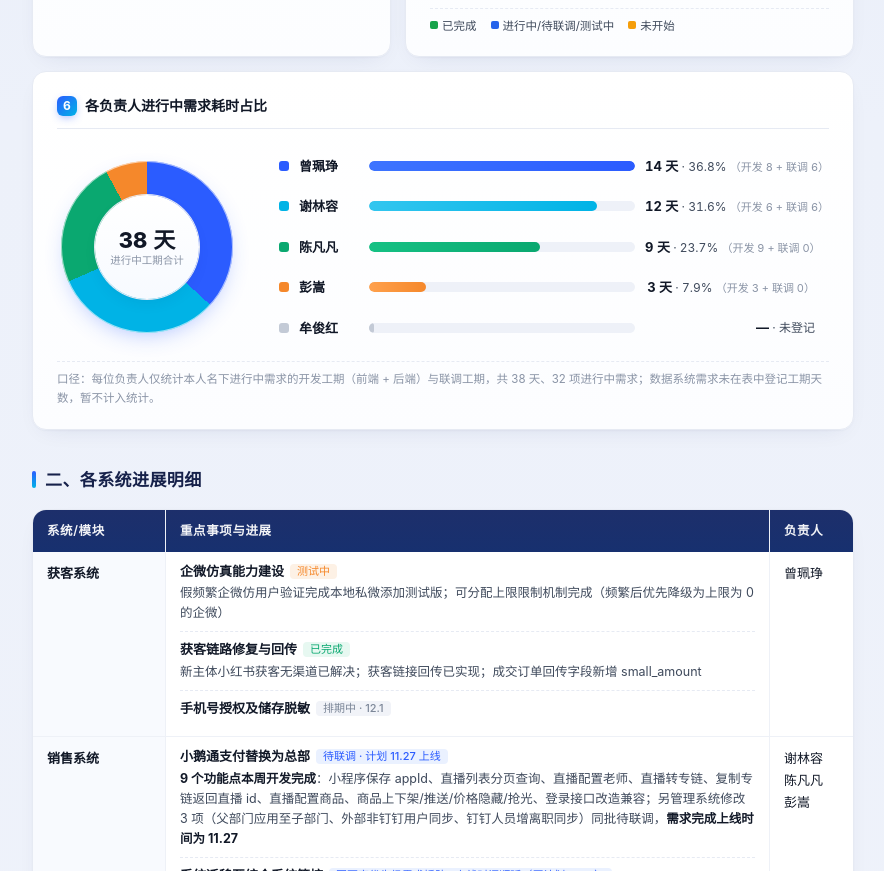
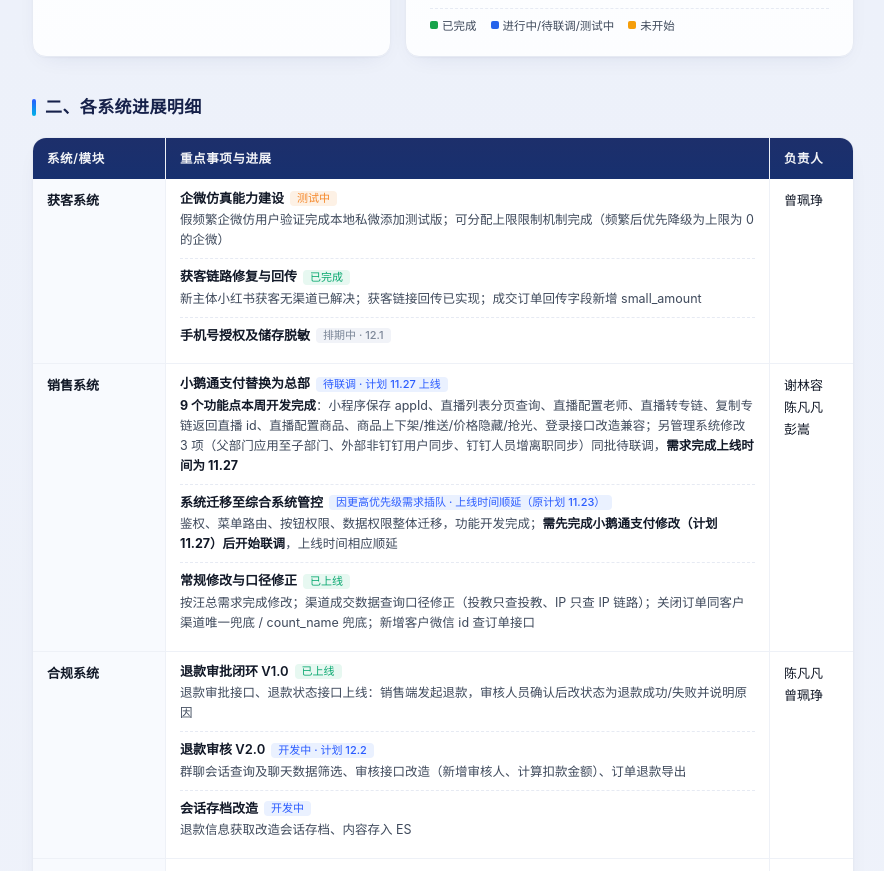
Before and after one commit to zhangxiang215/qk-yunzhou-week1123-report, a plain HTML site: page index.html in a window 1280 px wide. Shown: the part 1202-2073 px from the top of the page, without its empty margins (294-1178 px from the left). Drawn offline with Linux system fonts and the light colour scheme.

Commit message:
删除各负责人进行中需求耗时占比图表

```diff
--- a/index.html
+++ b/index.html
@@ -179,10 +179,6 @@
     .share-row .nm{width:52px;font-size:12px;}
     .stk-bar{height:13px;}
     td .it .dsc{font-size:11.5px;}
-    .pie{width:140px;height:140px;}
-    .pie::before{inset:28px;}
-    .pie .pc .n{font-size:18px;}
-    .pie-wrap{gap:18px;justify-content:center;}
   }
   /* 负责人图表 */
   .charts{display:grid;grid-template-columns:1fr 1.25fr;gap:14px;margin:16px 0 20px;}
@@ -191,28 +187,6 @@
   .charts h3{font-size:14px;font-weight:700;display:flex;align-items:center;gap:8px;padding-bottom:10px;border-bottom:1px solid var(--line);margin-bottom:12px;margin-top:2px;}
   .charts h3 .idx{width:20px;height:20px;border-radius:6px;background:var(--grad-main);color:#fff;font-size:12px;display:flex;align-items:center;justify-content:center;flex:none;box-shadow:0 3px 8px -2px rgba(43,92,255,.45);}
   .chart-note{color:var(--ink-3);font-size:11.5px;margin-top:12px;padding-top:8px;border-top:1px dashed var(--line);}
-  /* 耗时占比饼图 */
-  .pie-card{grid-column:1 / -1;}
-  .pie-wrap{display:flex;align-items:center;gap:36px;flex-wrap:wrap;padding:6px 4px 2px;}
-  .pie{width:172px;height:172px;border-radius:50%;flex:none;position:relative;
-    background:conic-gradient(#2b5cff 0 36.8%,#00b3e6 36.8% 68.4%,#0aa870 68.4% 92.1%,#f5882b 92.1% 100%);
-    box-shadow:0 8px 24px -10px rgba(43,92,255,.45),inset 0 0 0 1px rgba(255,255,255,.6);}
-  .pie::before{content:"";position:absolute;inset:34px;border-radius:50%;background:linear-gradient(180deg,#ffffff,#f7faff);box-shadow:0 0 0 1px var(--line),0 6px 18px -8px rgba(23,43,99,.18);}
-  .pie .pc{position:absolute;inset:0;display:flex;flex-direction:column;align-items:center;justify-content:center;z-index:1;line-height:1.3;}
-  .pie .pc .n{font-size:22px;font-weight:800;color:var(--ink);font-variant-numeric:tabular-nums;}
-  .pie .pc .l{font-size:10.5px;color:var(--ink-3);}
-  .pie-legend{flex:1;min-width:250px;}
-  .pl-row{display:flex;align-items:center;gap:10px;padding:8px 10px;border-radius:8px;transition:all .18s;}
-  .pl-row + .pl-row{margin-top:2px;}
-  .pl-row:hover{background:var(--blue-bg);transform:translateX(2px);}
-  .pl-row .dot{width:10px;height:10px;border-radius:3px;flex:none;}
-  .pl-row .nm{width:60px;font-weight:600;font-size:13px;flex:none;}
-  .pl-row .bar{flex:1;height:10px;background:#eef1f8;border-radius:5px;overflow:hidden;}
-  .pl-row .bar i{display:block;height:100%;border-radius:5px;transition:filter .18s;}
-  .pl-row:hover .bar i{filter:brightness(1.12) saturate(1.15);}
-  .pl-row .val{width:170px;font-size:12px;color:var(--ink-2);text-align:right;flex:none;font-variant-numeric:tabular-nums;white-space:nowrap;}
-  .pl-row .val b{color:var(--ink);font-size:13px;}
-  .pl-row .val .seg{color:var(--ink-3);font-size:11px;}
   .share-row{display:flex;align-items:center;gap:10px;padding:6px 8px;margin:0 -8px;border-radius:8px;transition:background .18s ease,transform .18s ease;}
   .share-row:hover{background:var(--blue-bg);transform:translateX(2px);}
   .share-row:hover .bar{filter:brightness(1.08) saturate(1.15);}
@@ -351,20 +325,6 @@
       </div>
     </div>
 
-    <div class="card pie-card">
-      <h3><span class="idx">6</span>各负责人进行中需求耗时占比</h3>
-      <div class="pie-wrap">
-        <div class="pie"><div class="pc"><div class="n">38 天</div><div class="l">进行中工期合计</div></div></div>
-        <div class="pie-legend">
-          <div class="pl-row"><span class="dot" style="background:#2b5cff"></span><span class="nm">曾珮琤</span><div class="bar"><i style="width:100%;background:linear-gradient(90deg,#3d74ff,#2b5cff)"></i></div><span class="val"><b>14 天</b> · 36.8% <span class="seg">（开发 8 + 联调 6）</span></span></div>
-          <div class="pl-row"><span class="dot" style="background:#00b3e6"></span><span class="nm">谢林容</span><div class="bar"><i style="width:85.9%;background:linear-gradient(90deg,#33c6ef,#00b3e6)"></i></div><span class="val"><b>12 天</b> · 31.6% <span class="seg">（开发 6 + 联调 6）</span></span></div>
-          <div class="pl-row"><span class="dot" style="background:#0aa870"></span><span class="nm">陈凡凡</span><div class="bar"><i style="width:64.3%;background:linear-gradient(90deg,#16c184,#0aa870)"></i></div><span class="val"><b>9 天</b> · 23.7% <span class="seg">（开发 9 + 联调 0）</span></span></div>
-          <div class="pl-row"><span class="dot" style="background:#f5882b"></span><span class="nm">彭嵩</span><div class="bar"><i style="width:21.4%;background:linear-gradient(90deg,#ffa14d,#f5882b)"></i></div><span class="val"><b>3 天</b> · 7.9% <span class="seg">（开发 3 + 联调 0）</span></span></div>
-          <div class="pl-row"><span class="dot" style="background:#c3cad6"></span><span class="nm">牟俊红</span><div class="bar"><i style="width:2%;background:#c3cad6"></i></div><span class="val"><b>—</b> · 未登记</span></div>
-        </div>
-      </div>
-      <div class="chart-note">口径：每位负责人仅统计本人名下进行中需求的开发工期（前端 + 后端）与联调工期，共 38 天、32 项进行中需求；数据系统需求未在表中登记工期天数，暂不计入统计。</div>
-    </div>
   </div>
   </section>
 
```
